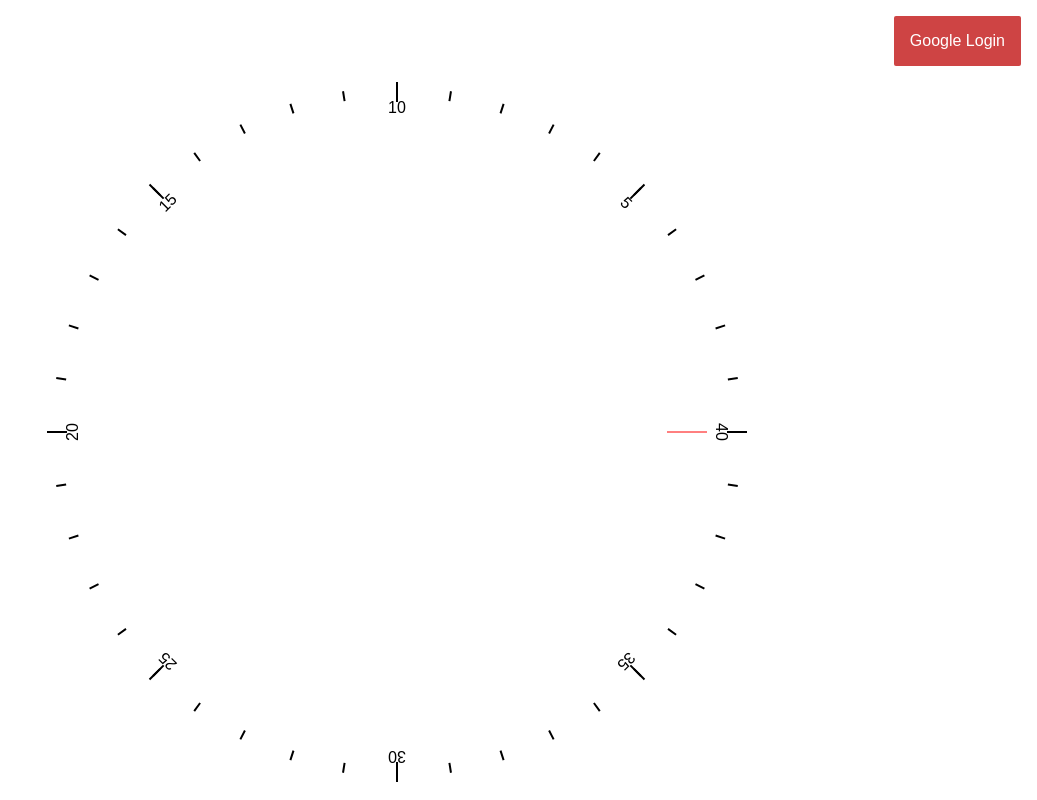
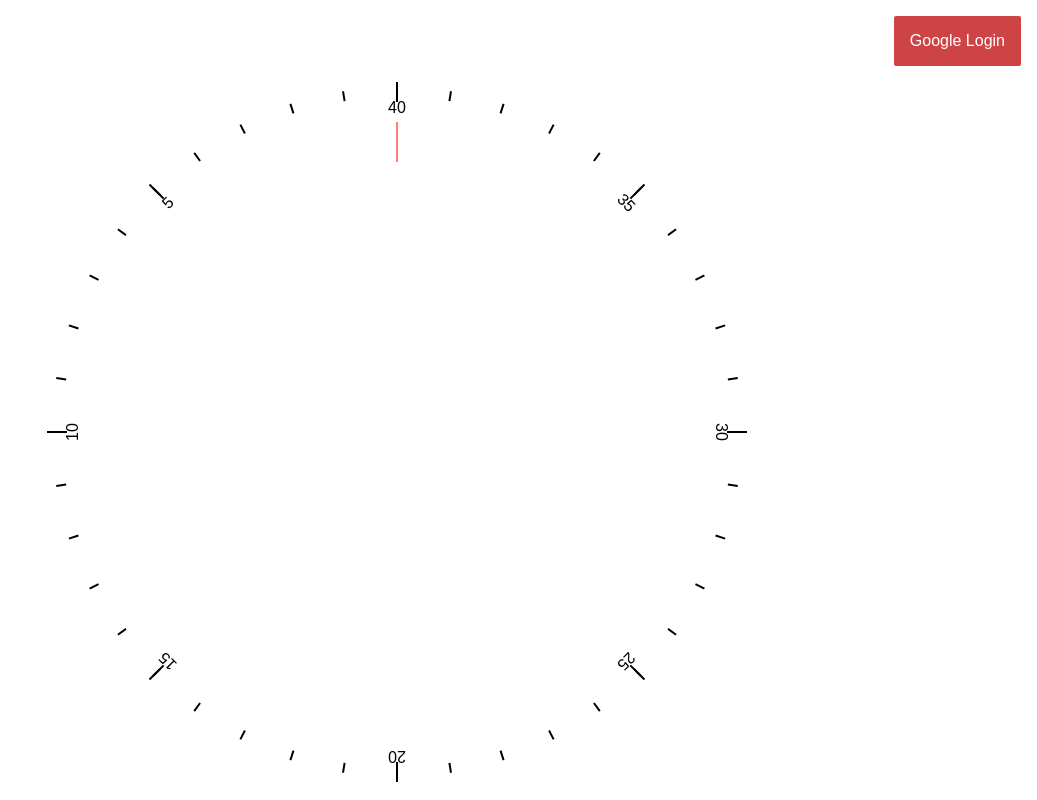
Before and after one commit to gggonzalez03/secret-message-vault, a React (Create React App) app: page / in a window 1280 px wide. Shown: the whole page, without its empty margins (243-1280 px from the left). Built offline with nearby package versions, Linux system fonts and the light colour scheme.

Commit message:
feat: The dial now is at 90 degrees
This is for usability purposes. The users are more familiar with locks
that are in upright position.

```diff
--- a/src/components/LoginPage/LoginPage.js
+++ b/src/components/LoginPage/LoginPage.js
@@ -19,8 +19,6 @@ class LoginPage extends Component {
                         slices={8}
                         inBetweenSlicesTicksCount={5}
                         color={'black'}
-                        //knobRotation={((skill.duration / 60) / 60) * 360 * -1} //Get appropriate angle through minute value
-                        rotateOffset={90}
                         step={5}
                         tickWidth={2}
                         callback={(value) => {
--- a/src/components/TurningDial/TurningDial.js
+++ b/src/components/TurningDial/TurningDial.js
@@ -164,7 +164,7 @@ class TurningDial extends Component {
                     <DirectionPointer
                         radius={radius - (tickHeight * 2)}
                         padding={0}
-                        rotate={0}
+                        rotate={rotateOffset}
                         height={tickHeight * 2}
                         color={'red'}
                     />
@@ -173,7 +173,7 @@ class TurningDial extends Component {
                 <svg height={radius * 2} width={radius * 2}>
                     <g
                         // knobRotation * -1 will correct the rotation turning it the other way
-                        transform={`rotate(${knobRotation * -1} ${radius} ${radius})`}
+                        transform={`rotate(${(knobRotation + rotateOffset) * -1} ${radius} ${radius})`}
                     >
                         <path
                             d={bigTicks}
@@ -228,7 +228,7 @@ TurningDial.defaultProps = {
     tickHeight: 10,
     tickWidth: 1,
     color: 'black',
-    rotateOffset: 0,
+    rotateOffset: 90,
     style: {
 
     },
```
